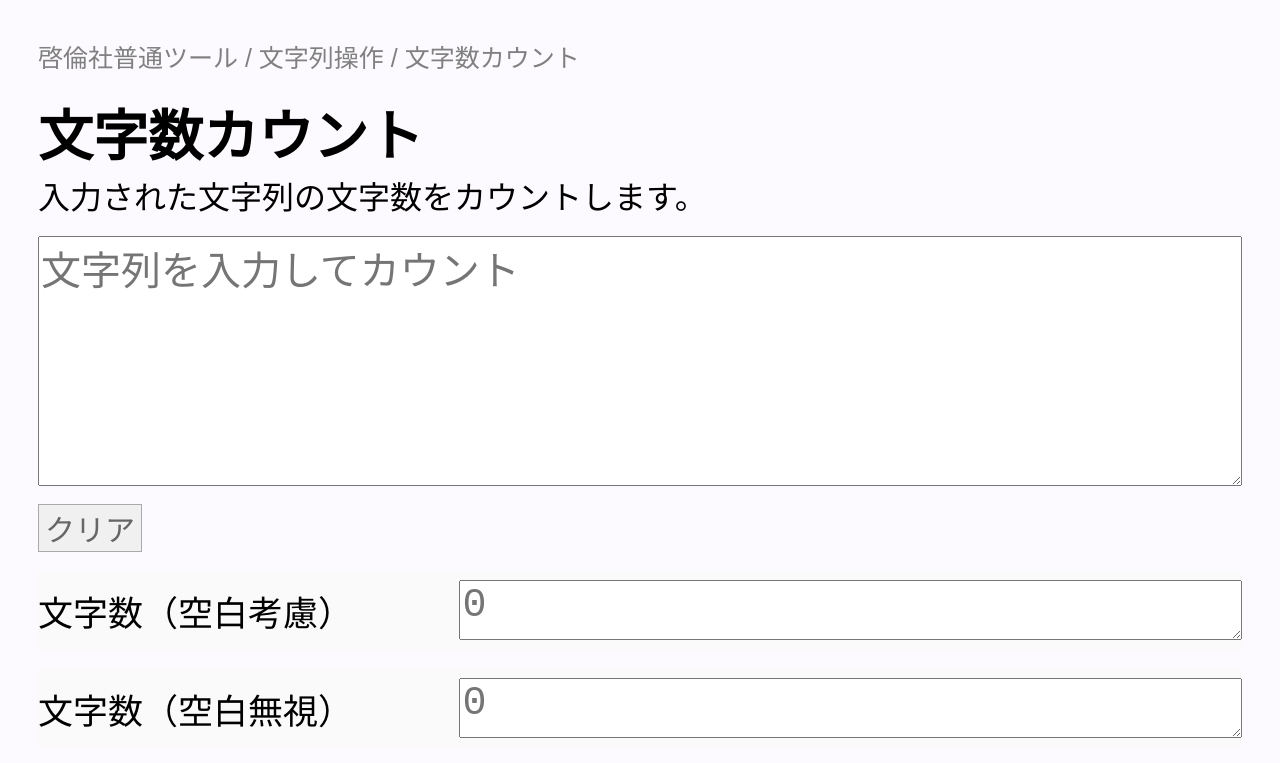
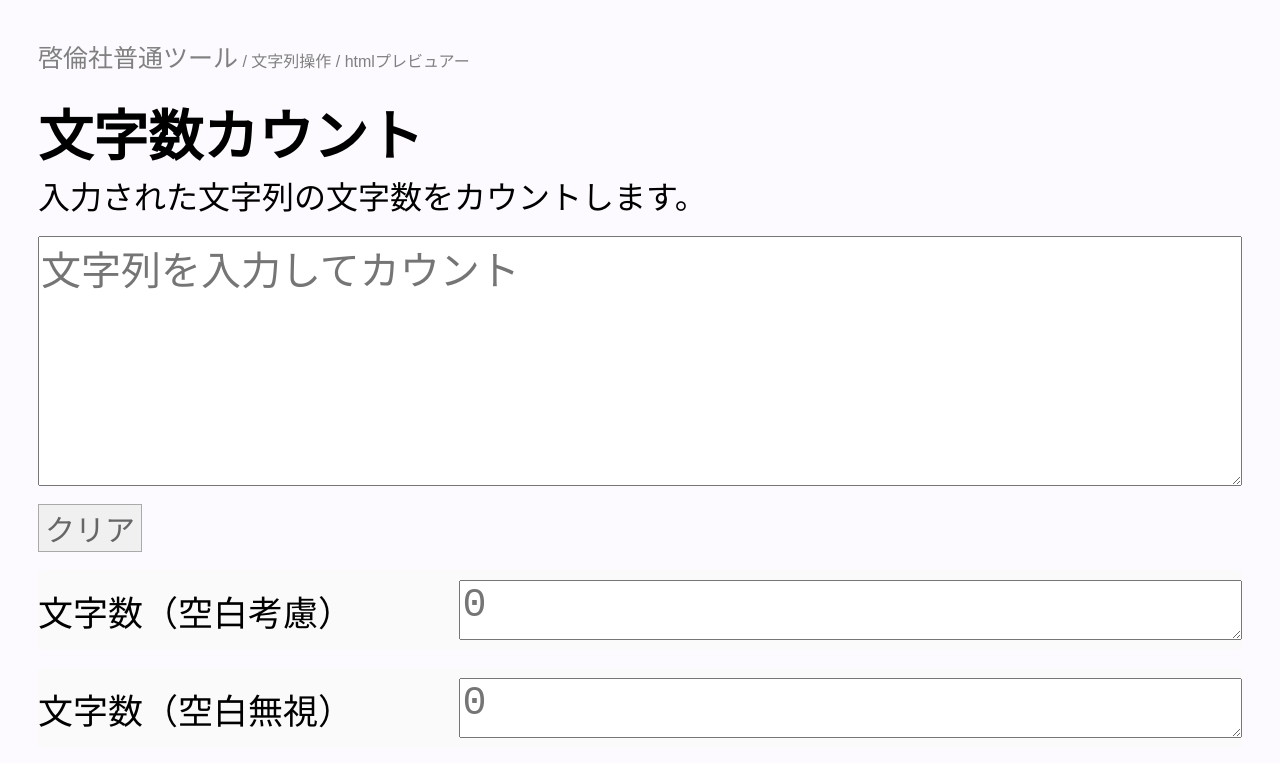
Before and after one commit to keirinsha/tool, a plain HTML site: page count.html in a window 1280 px wide. Shown: the top 763 px of the page. Drawn offline with Linux system fonts and the light colour scheme.

Commit message:
Update count.html

```diff
--- a/count.html
+++ b/count.html
@@ -1,7 +1,6 @@
 <title>文字数カウント - 啓倫社</title>
 <body style="background:#FCFAFE">
-<font face="sans-serif"><div style="padding:30px"><font style="color:gray; font-size:25px">
-啓倫社普通ツール / 文字列操作 / 文字数カウント</font><br>
+<font face="sans-serif"><div style="padding:30px"><a href="https://keirinsha.github.io/tools" style="color:gray; font-size:25px; text-decoration:none">啓倫社普通ツール</a><span style="color:gray"> / 文字列操作 / htmlプレビュアー</span><br>
 <br><font style="font-size:55px"><b>文字数カウント</b></font><br>
 <font style="font-size:32px">入力された文字列の文字数をカウントします。
 </font><br><br>
```
